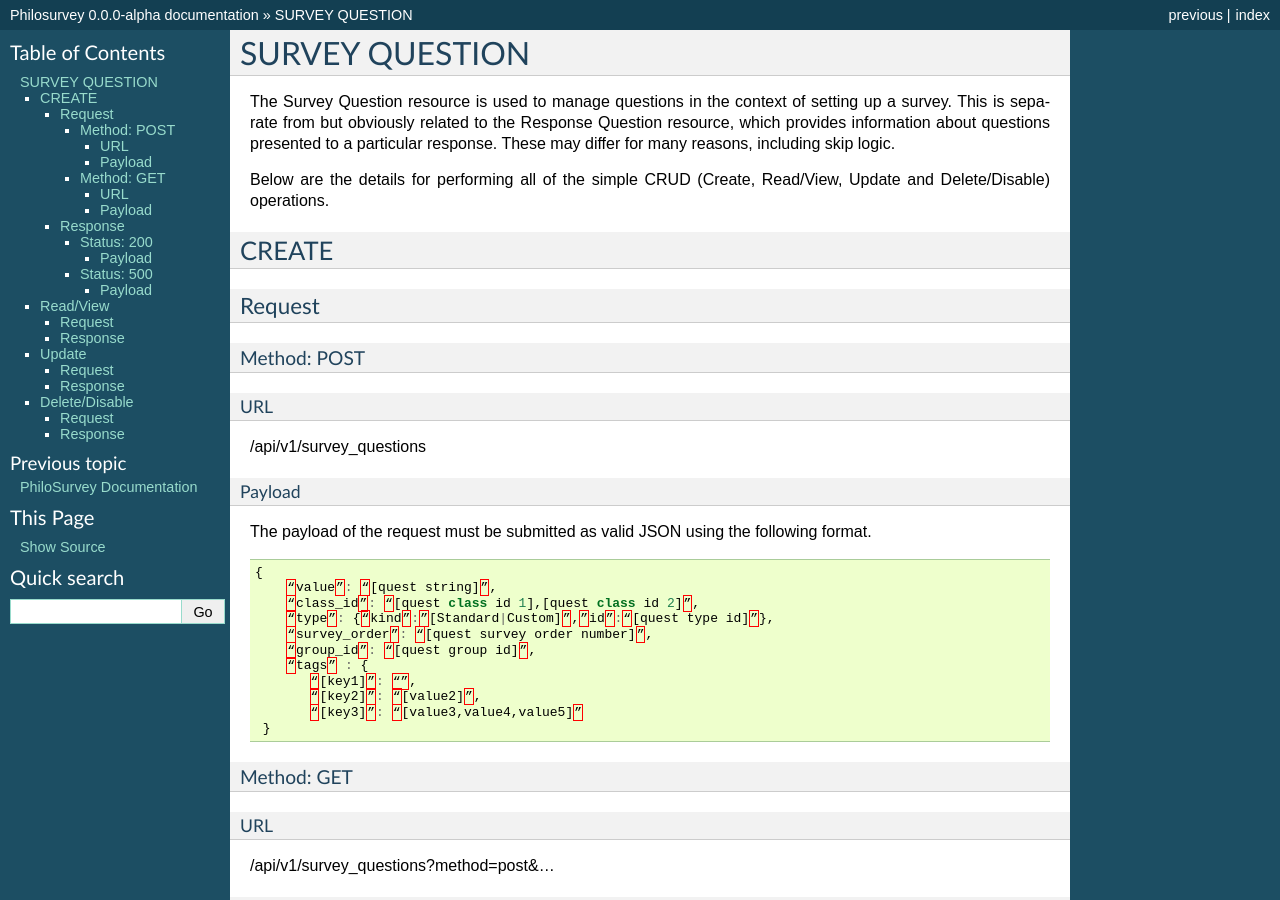
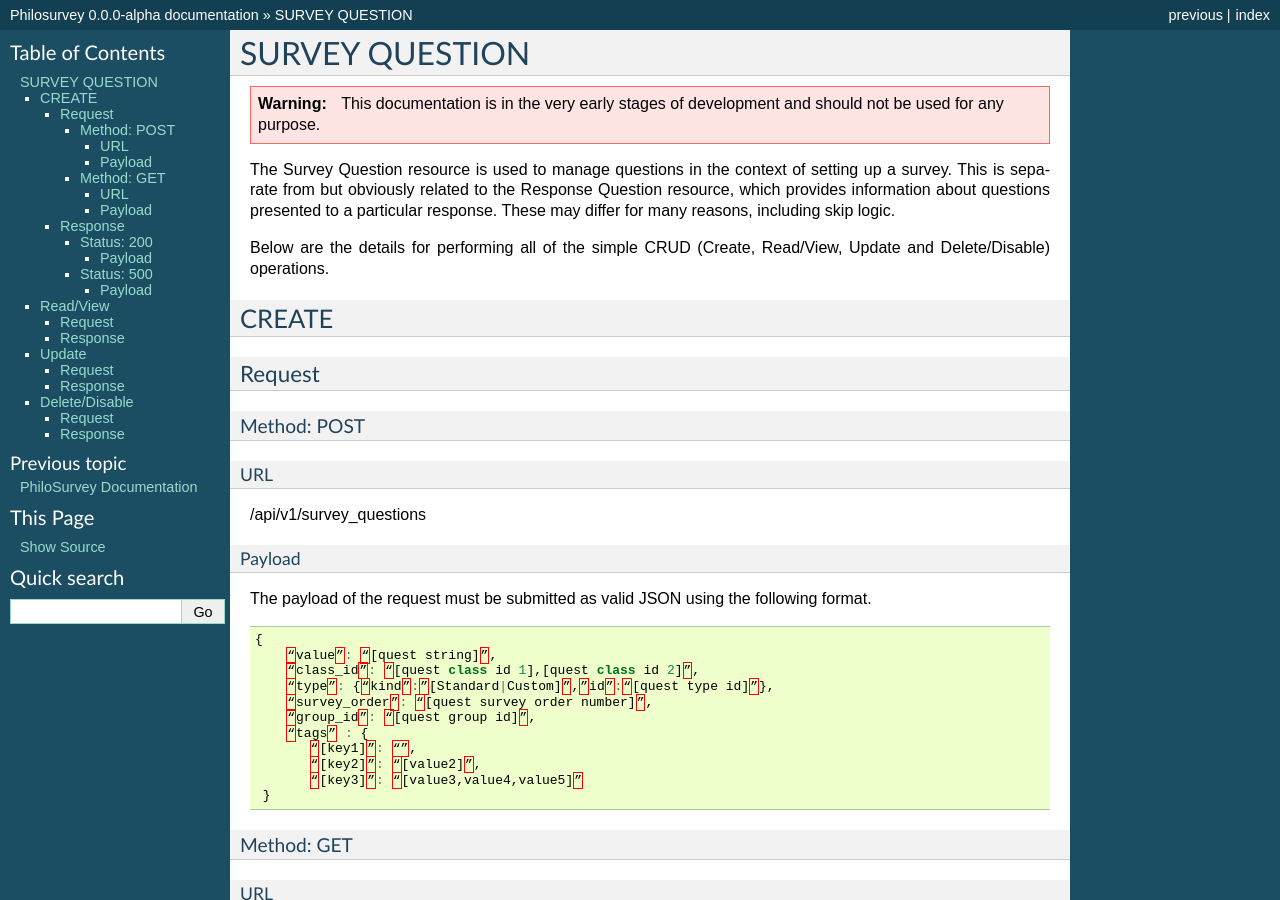
Before and after one commit to fitzjohn/philosurvey, a Sphinx documentation site: the page built from docs/survey_question.rst, in a window 1280 px wide and 900 px high. Built offline with Sphinx 7.4.7, drawn with Linux system fonts in a browser that asks for light colours.

Commit message:
added a warning to the Survey Question page

```diff
--- a/docs/survey_question.rst
+++ b/docs/survey_question.rst
@@ -1,6 +1,9 @@
 ****************
  SURVEY QUESTION
 ****************
+
+.. warning:: This documentation is in the very early stages of development and should not be used for any purpose.
+
 The Survey Question resource is used to manage questions in the context of setting up a survey. This is separate from but obviously related to the Response Question resource, which provides information about questions presented to a particular response. These may differ for many reasons, including skip logic.
 
 Below are the details for performing all of the simple CRUD (Create, Read/View, Update and Delete/Disable) operations.
```
Also changed, not shown: 5 other files.
